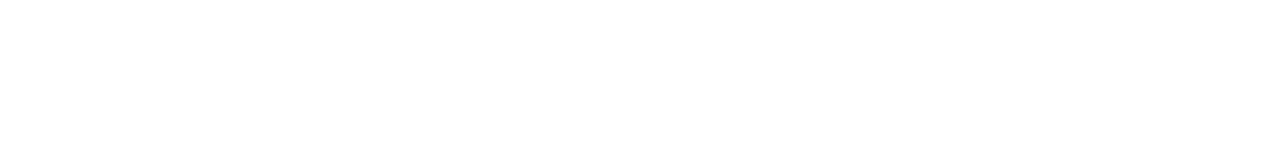
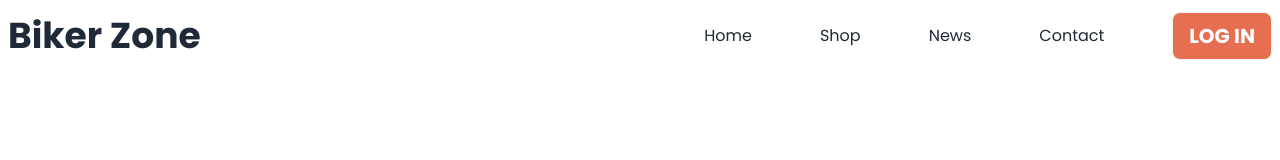
Before and after one commit to shihab01118/Biker-Zone-Website, a plain HTML site: page index.html in a window 1280 px wide. Drawn offline with nearby package versions, Linux system fonts and the light colour scheme.

Commit message:
navbar added

```diff
--- a/index.html
+++ b/index.html
@@ -1,5 +1,6 @@
 <!DOCTYPE html>
 <html lang="en">
+
 <head>
     <meta charset="UTF-8">
     <meta name="viewport" content="width=device-width, initial-scale=1.0">
@@ -10,7 +11,8 @@
     <!-- google font link : poppins -->
     <link rel="preconnect" href="https://fonts.googleapis.com">
     <link rel="preconnect" href="https://fonts.gstatic.com" crossorigin>
-    <link href="https://fonts.googleapis.com/css2?family=Poppins:wght@400;500;600;700;800&display=swap" rel="stylesheet">
+    <link href="https://fonts.googleapis.com/css2?family=Poppins:wght@400;500;600;700;800&display=swap"
+        rel="stylesheet">
     <!-- tailwind css js -->
     <script>
         tailwind.config = {
@@ -18,6 +20,7 @@
                 extend: {
                     colors: {
                         clifford: '#da373d',
+                        'primary-color': '#E76F51',
                     }
                 }
             }
@@ -29,14 +32,50 @@
         }
     </style>
 </head>
-<body>
+
+<body class="font-poppins">
     <!-- header section -->
-    <header>
-
+    <header class="md:container mx-auto">
+        <!-- nav section -->
+        <nav>
+            <div class="navbar bg-base-100">
+                <div class="navbar-start w-auto flex-1">
+                    <div class="dropdown">
+                        <label tabindex="0" class="btn btn-ghost lg:hidden">
+                            <svg xmlns="http://www.w3.org/2000/svg" class="h-5 w-5" fill="none" viewBox="0 0 24 24"
+                                stroke="currentColor">
+                                <path stroke-linecap="round" stroke-linejoin="round" stroke-width="2"
+                                    d="M4 6h16M4 12h8m-8 6h16" />
+                            </svg>
+                        </label>
+                        <ul tabindex="0"
+                            class="menu menu-sm dropdown-content mt-3 z-[1] p-2 shadow bg-base-100 rounded-box w-52 text-base" >
+                            <li><a>Home</a></li>
+                            <li><a>Shop</a></li>
+                            <li><a>News</a></li>
+                            <li><a>Contact</a></li>
+                        </ul>
+                    </div>
+                    <a class="text-3xl md:text-4xl font-bold">Biker Zone</a>
+                </div>
+                <div class="navbar-center hidden lg:flex">
+                    <ul class="menu menu-horizontal px-1 text-base gap-9">
+                        <li><a>Home</a></li>
+                        <li><a>Shop</a></li>
+                        <li><a>News</a></li>
+                        <li><a>Contact</a></li>
+                    </ul>
+                </div>
+                <div class="navbar-end w-auto ms-12">
+                    <a class="btn bg-primary-color text-white font-bold text-base md:text-xl">Log In</a>
+                </div>
+            </div>
+        </nav>
     </header>
     <!-- main section -->
     <main></main>
     <!-- footer section -->
     <footer></footer>
 </body>
+
 </html>
```
Lines whose indentation alone changed are shown as unchanged.
